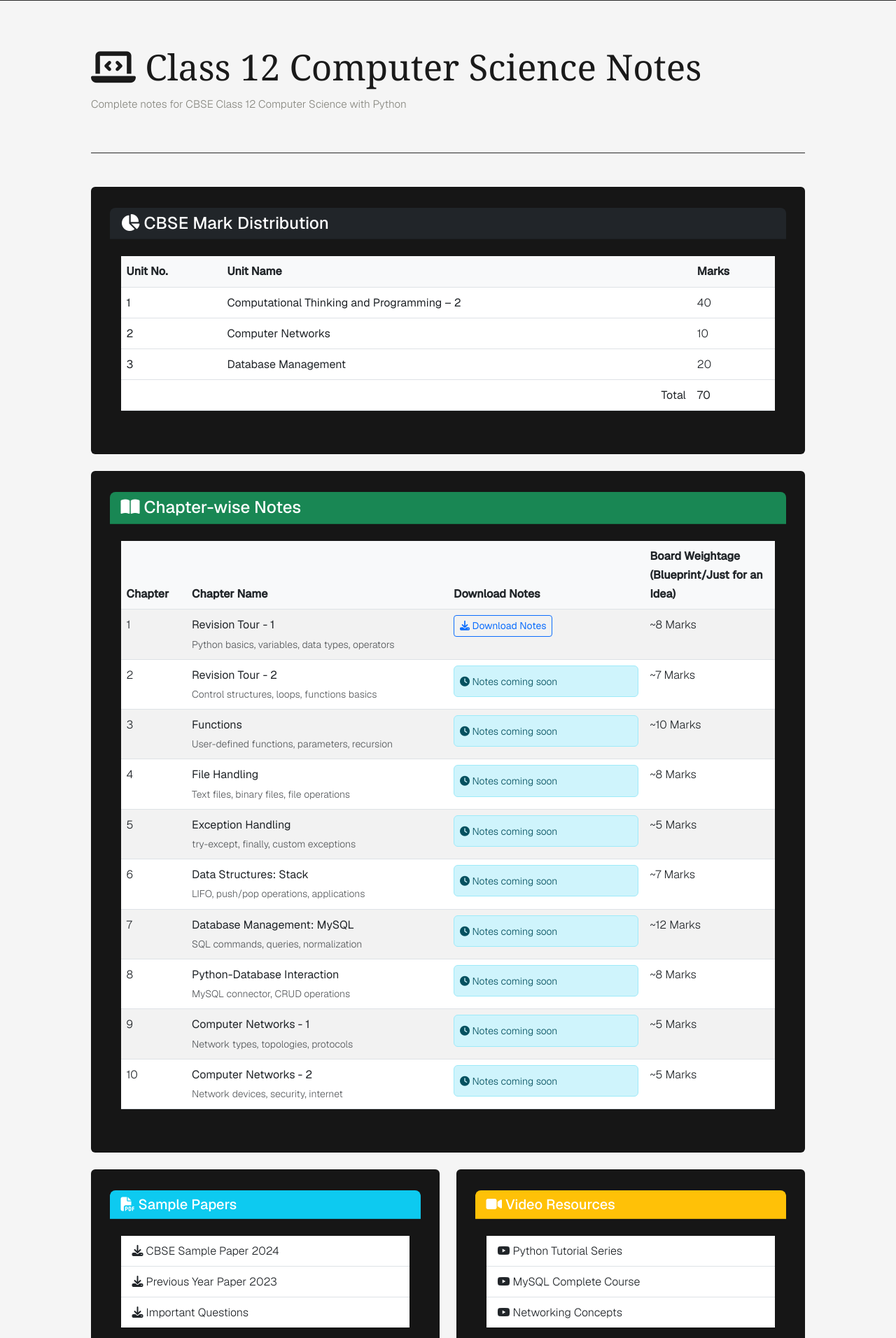
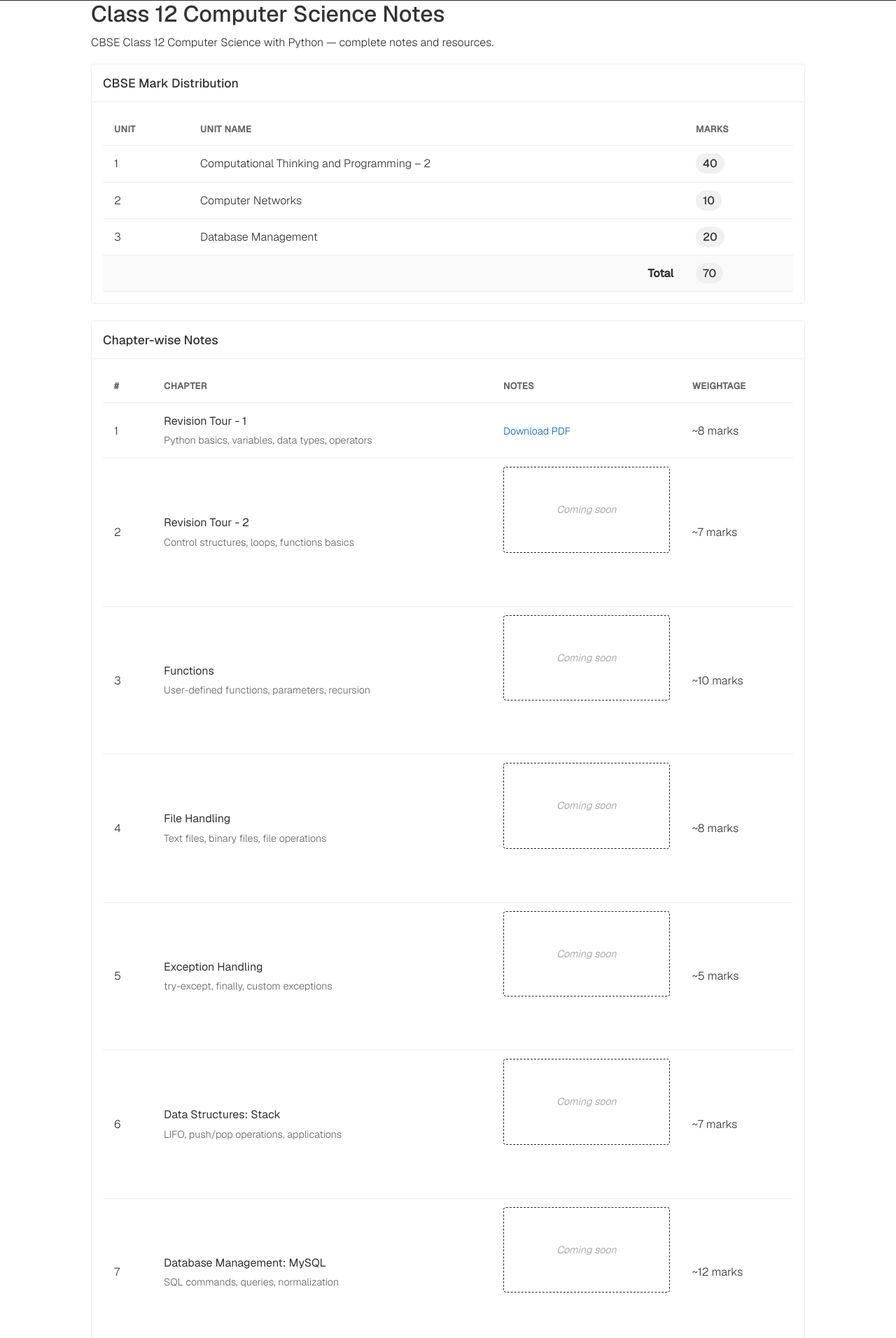
Before and after one commit to anmolsriwastava/anmolsrw, a Flask app: page /class12 in a window 1280 px wide. Shown: the part 72-1984 px from the top of the page at 70% size. Run offline with Flask 3, Linux system fonts and the light colour scheme; some web fonts are replaced.

Commit message:
Update class12.html

```diff
--- a/templates/class12.html
+++ b/templates/class12.html
@@ -1,307 +1,194 @@
 {% extends "base.html" %}
 {% block extra_css %}
 <style>
-  body { background: #f5f5f5 !important; color: #1a1a1a !important; }
-  main { background: #f5f5f5; }
+  body { background: #fff; color: #333; }
+  .notes-table { width: 100%; border-collapse: collapse; }
+  .notes-table th, .notes-table td { padding: 12px 16px; border-bottom: 1px solid #eee; }
+  .notes-table th { font-weight: 600; color: #666; text-transform: uppercase; font-size: 0.8rem; letter-spacing: 0.5px; }
+  .notes-table tr:hover { background: #fafafa; }
+  .marks-badge { background: #f0f0f0; padding: 4px 10px; border-radius: 20px; font-weight: 500; }
+  .download-btn { color: #0066cc; text-decoration: none; font-size: 0.9rem; }
+  .download-btn:hover { text-decoration: underline; }
+  .coming-soon { color: #999; font-style: italic; font-size: 0.9rem; }
+  .section-card { border: 1px solid #eee; border-radius: 4px; margin-bottom: 24px; }
+  .section-card h3 { padding: 16px; margin: 0; border-bottom: 1px solid #eee; font-size: 1.1rem; }
+  .section-card .content { padding: 16px; }
+  .resource-link { display: block; padding: 8px 0; color: #444; text-decoration: none; }
+  .resource-link:hover { color: #0066cc; }
+  .total-row { background: #fafafa; font-weight: 600; }
 </style>
 {% endblock %}
 
 {% block content %}
-<div class="page-header">
-    <h1><i class="fas fa-laptop-code"></i> Class 12 Computer Science Notes</h1>
-    <p class="lead">Complete notes for CBSE Class 12 Computer Science with Python</p>
-</div>
+<h2>Class 12 Computer Science Notes</h2>
+<p>CBSE Class 12 Computer Science with Python — complete notes and resources.</p>
 
-<!-- Replace the entire table section with this -->
-<div class="card mb-4 border-tech">
-    <div class="card-header bg-dark text-white">
-        <h4 class="mb-0 text-white"><i class="fas fa-chart-pie"></i> CBSE Mark Distribution</h4>
-    </div>
-    <div class="card-body">
-        <div class="table-responsive">
-            <table class="table table-hover">
-                <thead class="table-glow">
+<!-- Mark Distribution -->
+<div class="section-card">
+  <h3>CBSE Mark Distribution</h3>
+  <div class="content">
+    <table class="notes-table">
+      <thead>
         <tr>
-                        <th>Unit No.</th>
+          <th>Unit</th>
           <th>Unit Name</th>
           <th>Marks</th>
         </tr>
       </thead>
       <tbody>
         <tr>
-                        <td><strong>1</strong></td>
-                        <td><strong>Computational Thinking and Programming – 2</strong></td>
-                        <td><span class="badge-mark">40</span></td>
+          <td>1</td>
+          <td>Computational Thinking and Programming – 2</td>
+          <td><span class="marks-badge">40</span></td>
         </tr>
         <tr>
-                        <td><strong>2</strong></td>
-                        <td><strong>Computer Networks</strong></td>
-                        <td><span class="badge-mark">10</span></td>
+          <td>2</td>
+          <td>Computer Networks</td>
+          <td><span class="marks-badge">10</span></td>
         </tr>
         <tr>
-                        <td><strong>3</strong></td>
-                        <td><strong>Database Management</strong></td>
-                        <td><span class="badge-mark">20</span></td>
+          <td>3</td>
+          <td>Database Management</td>
+          <td><span class="marks-badge">20</span></td>
         </tr>
-                    <tr class="table-total">
-                        <td colspan="2" class="text-end"><strong>Total</strong></td>
-                        <td><strong class="text-tech">70</strong></td>
+        <tr class="total-row">
+          <td colspan="2" style="text-align: right;">Total</td>
+          <td><span class="marks-badge">70</span></td>
         </tr>
       </tbody>
     </table>
   </div>
 </div>
-</div>
 
-<!-- Chapter-wise Notes Table -->
-<div class="card">
-    <div class="card-header bg-success text-white">
-        <h4 class="mb-0"><i class="fas fa-book-open"></i> Chapter-wise Notes</h4>
-    </div>
-    <div class="card-body">
-        <div class="table-responsive">
-            <table class="table table-hover table-striped">
+<!-- Chapter-wise Notes -->
+<div class="section-card">
+  <h3>Chapter-wise Notes</h3>
+  <div class="content">
+    <table class="notes-table">
       <thead>
         <tr>
-                        <th width="10%">Chapter</th>
-                        <th width="40%">Chapter Name</th>
-                        <th width="30%">Download Notes</th>
-                        <th width="20%">Board Weightage (Blueprint/Just for an Idea) </th>
+          <th>#</th>
+          <th>Chapter</th>
+          <th>Notes</th>
+          <th>Weightage</th>
         </tr>
       </thead>
       <tbody>
-                    <!-- Chapter 1 -->
         <tr>
           <td>1</td>
           <td>
             <strong>Revision Tour - 1</strong><br>
-                            <small class="text-muted">Python basics, variables, data types, operators</small>
+            <span style="color: #666; font-size: 0.9rem;">Python basics, variables, data types, operators</span>
           </td>
           <td>
-                            <a href="{{ url_for('static', filename='notes/Python_Revision_Tour_1.pdf') }}"
-                               class="btn btn-sm btn-outline-primary" target="_blank">
-                                <i class="fas fa-download"></i> Download Notes
-                            </a>
+            <a href="{{ url_for('static', filename='notes/Python_Revision_Tour_1.pdf') }}" class="download-btn" target="_blank">Download PDF</a>
           </td>
-                        <td>~8 Marks</td>
+          <td>~8 marks</td>
         </tr>
-
-                    <!-- Chapter 2 -->
         <tr>
           <td>2</td>
           <td>
             <strong>Revision Tour - 2</strong><br>
-                            <small class="text-muted">Control structures, loops, functions basics</small>
+            <span style="color: #666; font-size: 0.9rem;">Control structures, loops, functions basics</span>
           </td>
-                        <td>
-                            <div class="alert alert-info p-2 mb-0">
-                                <small><i class="fas fa-clock"></i> Notes coming soon</small>
-                            </div>
-                        </td>
-                        <td>~7 Marks</td>
+          <td><span class="coming-soon">Coming soon</span></td>
+          <td>~7 marks</td>
         </tr>
-
-                    <!-- Chapter 3 -->
         <tr>
           <td>3</td>
           <td>
             <strong>Functions</strong><br>
-                            <small class="text-muted">User-defined functions, parameters, recursion</small>
+            <span style="color: #666; font-size: 0.9rem;">User-defined functions, parameters, recursion</span>
           </td>
-                        <td>
-                            <div class="alert alert-info p-2 mb-0">
-                                <small><i class="fas fa-clock"></i> Notes coming soon</small>
-                            </div>
-                        </td>
-                        <td>~10 Marks</td>
+          <td><span class="coming-soon">Coming soon</span></td>
+          <td>~10 marks</td>
         </tr>
-
-                    <!-- Chapter 4 -->
         <tr>
           <td>4</td>
           <td>
             <strong>File Handling</strong><br>
-                            <small class="text-muted">Text files, binary files, file operations</small>
+            <span style="color: #666; font-size: 0.9rem;">Text files, binary files, file operations</span>
           </td>
-                        <td>
-                            <div class="alert alert-info p-2 mb-0">
-                                <small><i class="fas fa-clock"></i> Notes coming soon</small>
-                            </div>
-                        </td>
-                        <td>~8 Marks</td>
+          <td><span class="coming-soon">Coming soon</span></td>
+          <td>~8 marks</td>
         </tr>
-
-                    <!-- Chapter 5 -->
         <tr>
           <td>5</td>
           <td>
             <strong>Exception Handling</strong><br>
-                            <small class="text-muted">try-except, finally, custom exceptions</small>
+            <span style="color: #666; font-size: 0.9rem;">try-except, finally, custom exceptions</span>
           </td>
-                        <td>
-                            <div class="alert alert-info p-2 mb-0">
-                                <small><i class="fas fa-clock"></i> Notes coming soon</small>
-                            </div>
-                        </td>
-                        <td>~5 Marks</td>
+          <td><span class="coming-soon">Coming soon</span></td>
+          <td>~5 marks</td>
         </tr>
-
-                    <!-- Chapter 6 -->
         <tr>
           <td>6</td>
           <td>
             <strong>Data Structures: Stack</strong><br>
-                            <small class="text-muted">LIFO, push/pop operations, applications</small>
+            <span style="color: #666; font-size: 0.9rem;">LIFO, push/pop operations, applications</span>
           </td>
-                        <td>
-                            <div class="alert alert-info p-2 mb-0">
-                                <small><i class="fas fa-clock"></i> Notes coming soon</small>
-                            </div>
-                        </td>
-                        <td>~7 Marks</td>
+          <td><span class="coming-soon">Coming soon</span></td>
+          <td>~7 marks</td>
         </tr>
-
-                    <!-- Chapter 7 -->
         <tr>
           <td>7</td>
           <td>
             <strong>Database Management: MySQL</strong><br>
-                            <small class="text-muted">SQL commands, queries, normalization</small>
+            <span style="color: #666; font-size: 0.9rem;">SQL commands, queries, normalization</span>
           </td>
-                        <td>
-                            <div class="alert alert-info p-2 mb-0">
-                                <small><i class="fas fa-clock"></i> Notes coming soon</small>
-                            </div>
-                        </td>
-                        <td>~12 Marks</td>
+          <td><span class="coming-soon">Coming soon</span></td>
+          <td>~12 marks</td>
         </tr>
-
-                    <!-- Chapter 8 -->
         <tr>
           <td>8</td>
           <td>
             <strong>Python-Database Interaction</strong><br>
-                            <small class="text-muted">MySQL connector, CRUD operations</small>
+            <span style="color: #666; font-size: 0.9rem;">MySQL connector, CRUD operations</span>
           </td>
-                        <td>
-                            <div class="alert alert-info p-2 mb-0">
-                                <small><i class="fas fa-clock"></i> Notes coming soon</small>
-                            </div>
-                        </td>
-                        <td>~8 Marks</td>
+          <td><span class="coming-soon">Coming soon</span></td>
+          <td>~8 marks</td>
         </tr>
-
-                    <!-- Chapter 9 -->
         <tr>
           <td>9</td>
           <td>
             <strong>Computer Networks - 1</strong><br>
-                            <small class="text-muted">Network types, topologies, protocols</small>
+            <span style="color: #666; font-size: 0.9rem;">Network types, topologies, protocols</span>
           </td>
-                        <td>
-                            <div class="alert alert-info p-2 mb-0">
-                                <small><i class="fas fa-clock"></i> Notes coming soon</small>
-                            </div>
-                        </td>
-                        <td>~5 Marks</td>
+          <td><span class="coming-soon">Coming soon</span></td>
+          <td>~5 marks</td>
         </tr>
-
-                    <!-- Chapter 10 -->
         <tr>
           <td>10</td>
           <td>
             <strong>Computer Networks - 2</strong><br>
-                            <small class="text-muted">Network devices, security, internet</small>
+            <span style="color: #666; font-size: 0.9rem;">Network devices, security, internet</span>
           </td>
-                        <td>
-                            <div class="alert alert-info p-2 mb-0">
-                                <small><i class="fas fa-clock"></i> Notes coming soon</small>
-                            </div>
-                        </td>
-                        <td>~5 Marks</td>
+          <td><span class="coming-soon">Coming soon</span></td>
+          <td>~5 marks</td>
         </tr>
       </tbody>
     </table>
   </div>
 </div>
+
+<!-- Resources -->
+<div style="display: grid; grid-template-columns: 1fr 1fr; gap: 24px;">
+  <div class="section-card">
+    <h3>Sample Papers</h3>
+    <div class="content">
+      <a href="#" class="resource-link">CBSE Sample Paper 2024</a>
+      <a href="#" class="resource-link">Previous Year Paper 2023</a>
+      <a href="#" class="resource-link">Important Questions</a>
+    </div>
   </div>
 
-<!-- Additional Resources -->
-<div class="row mt-4">
-    <div class="col-md-6">
-        <div class="card">
-            <div class="card-header bg-info text-white">
-                <h5 class="mb-0"><i class="fas fa-file-pdf"></i> Sample Papers</h5>
-            </div>
-            <div class="card-body">
-                <ul class="list-group list-group-flush">
-                    <li class="list-group-item">
-                        <a href="#"><i class="fas fa-download"></i> CBSE Sample Paper 2024</a>
-                    </li>
-                    <li class="list-group-item">
-                        <a href="#"><i class="fas fa-download"></i> Previous Year Paper 2023</a>
-                    </li>
-                    <li class="list-group-item">
-                        <a href="#"><i class="fas fa-download"></i> Important Questions</a>
-                    </li>
-                </ul>
+  <div class="section-card">
+    <h3>Video Resources</h3>
+    <div class="content">
+      <a href="#" class="resource-link">Python Tutorial Series</a>
+      <a href="#" class="resource-link">MySQL Complete Course</a>
+      <a href="#" class="resource-link">Networking Concepts</a>
     </div>
   </div>
 </div>
-
-    <div class="col-md-6">
-        <div class="card">
-            <div class="card-header bg-warning text-white">
-                <h5 class="mb-0"><i class="fas fa-video"></i> Video Resources</h5>
-            </div>
-            <div class="card-body">
-                <ul class="list-group list-group-flush">
-                    <li class="list-group-item">
-                        <a href="#"><i class="fab fa-youtube"></i> Python Tutorial Series</a>
-                    </li>
-                    <li class="list-group-item">
-                        <a href="#"><i class="fab fa-youtube"></i> MySQL Complete Course</a>
-                    </li>
-                    <li class="list-group-item">
-                        <a href="#"><i class="fab fa-youtube"></i> Networking Concepts</a>
-                    </li>
-                </ul>
-            </div>
-        </div>
-    </div>
-</div>
-
-<style>
-    .table th {
-        background-color: #f8f9fa;
-        font-weight: 600;
-    }
-
-    .table-hover tbody tr:hover {
-        background-color: rgba(0, 123, 255, 0.1);
-        cursor: pointer;
-    }
-
-    .card-header {
-        border-radius: 8px 8px 0 0 !important;
-    }
-</style>
-
-<script>
-    // Add click functionality to table rows
-    document.addEventListener('DOMContentLoaded', function() {
-        const tableRows = document.querySelectorAll('.table-hover tbody tr');
-
-        tableRows.forEach(row => {
-            const downloadBtn = row.querySelector('a.btn');
-            if (downloadBtn && !downloadBtn.href.includes('#')) {
-                row.addEventListener('click', function(e) {
-                    if (e.target.tagName !== 'A') {
-                        downloadBtn.click();
-                    }
-                });
-            }
-        });
-    });
-</script>
 {% endblock %}
```
Lines whose indentation alone changed are shown as unchanged.
